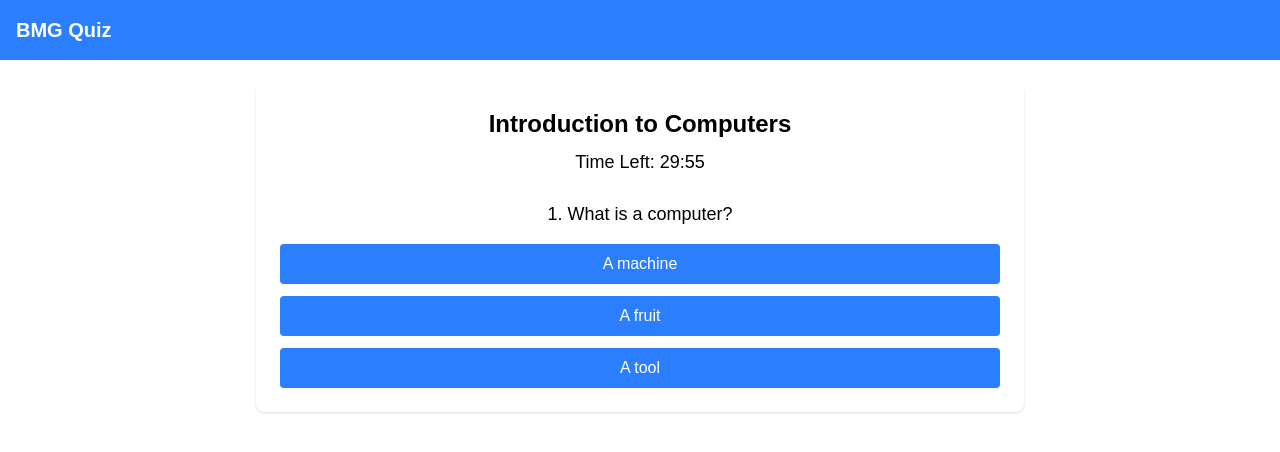
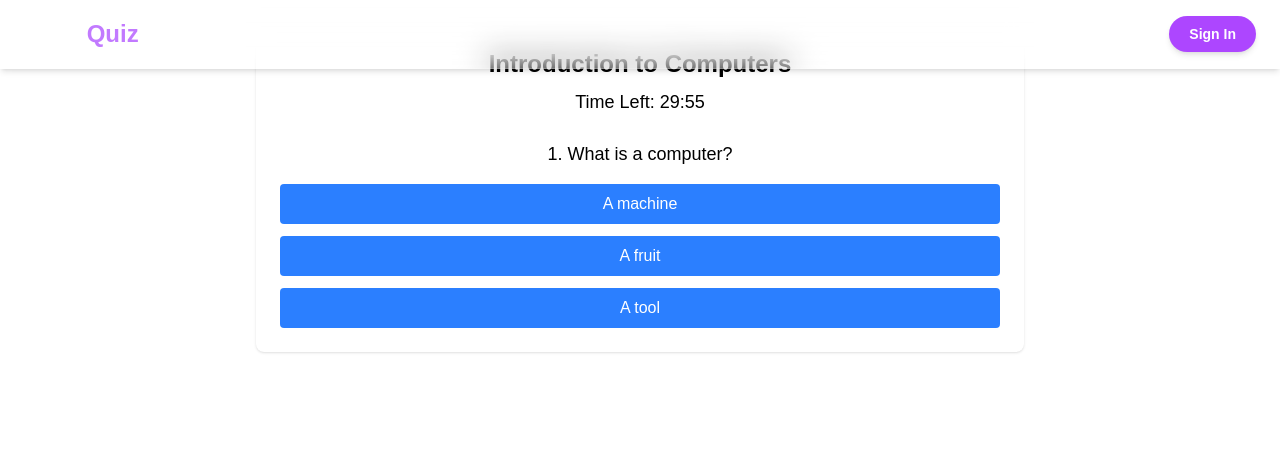
Before and after one commit to rokeowmaster/bmg-exams, a Next.js app: page /quiz in a window 1280 px wide. Shown: the top 452 px of the page. Built offline with nearby package versions, Linux system fonts and the light colour scheme.

Commit message:
6 commit

```diff
--- a/app/layout.js
+++ b/app/layout.js
@@ -1,5 +1,4 @@
 import Navbar from "@/components/Navbar";
-import { ClerkProvider } from "@clerk/nextjs";
 import { Geist, Geist_Mono } from "next/font/google";
 import "./globals.css";
 
@@ -29,9 +28,9 @@ export default function RootLayout({ children }) {
         <link rel="stylesheet" href="https://cdnjs.cloudflare.com/ajax/libs/font-awesome/6.0.0-beta3/css/brands.min.css" />
       </head>
       <body className={`${geistSans.variable} ${geistMono.variable} font-sans bg-gray-100`}>
-        <ClerkProvider publishableKey='pk_test_bWFueS1oZXJtaXQtNTYuY2xlcmsuYWNjb3VudHMuZGV2JA'>
+        {/* <ClerkProvider publishableKey='pk_test_bWFueS1oZXJtaXQtNTYuY2xlcmsuYWNjb3VudHMuZGV2JA'> */}
           {children}
-        </ClerkProvider>
+        {/* </ClerkProvider> */}
         </body>
     </html>
 )}
--- a/app/page.js
+++ b/app/page.js
@@ -1,46 +1,34 @@
 "use client";
-import { ClerkProvider, RedirectToSignIn, useUser } from "@clerk/nextjs";
-import { useEffect, useState } from "react";
+
 import Navbar from "@/components/Navbar";
-import { useRouter } from "next/navigation";
-import { Auth } from "@/components";
 import Link from "next/link";
 
 export default function Layout({ children }) {
-  const [loading, setLoading] = useState(true);
-  const { isSignedIn } = useUser();
-  const router = useRouter();
+  return (
+    <div className="min-h-screen flex flex-col bg-gradient-to-br from-[#1e1e2f] via-[#1b1b2d] to-[#0f0f1f] text-white">
+      <Navbar />
 
-  // Wait for Clerk to be fully loaded
-  useEffect(() => {
-    setLoading(false);
-  }, []);
+      <div className="flex-1 flex items-center justify-center p-6">
+        <div className="w-full max-w-3xl mx-auto bg-white/10 backdrop-blur-lg rounded-3xl p-10 shadow-2xl border border-white/20 transition-all duration-300 ease-in-out hover:shadow-purple-500/30">
+          <div className="text-center">
+            <h1 className="text-5xl font-extrabold text-white drop-shadow-lg mb-6 animate-fade-in">
+              🚀 Welcome to <span className="text-purple-400">BMG Quiz</span>
+            </h1>
 
-  if (loading) {
-    return <p>Loading...</p>;
-  }
+            <p className="text-lg text-gray-200 mb-8 max-w-2xl mx-auto leading-relaxed">
+              Test your skills on Computers, Microsoft Office, and Internet essentials.
+              Sign in and get started with sequential quizzes to earn your digital certificate!
+            </p>
 
-  return (
-
-      <div className="min-h-screen flex flex-col">
-        <Navbar />
-        <div className="flex-1">
-          {isSignedIn ? (
-            <div className="p-6">
-              <div>
-                <div className="flex flex-col items-center justify-center h-screen bg-gradient-to-r from-purple-400 via-pink-500 to-red-500 text-white text-center p-4">
-                  <h1 className="text-4xl font-bold mb-4">Welcome to BMG Quiz</h1>
-                  <p className="mb-6 text-lg max-w-xl">Test your knowledge on Computers, Microsoft Office, and the Internet. Sign in to get started with sequential quizzes and earn your certificate!</p>
-                  <Auth />
-                  <Link href="/quiz" className="mt-6 inline-block bg-white text-purple-600 px-6 py-2 rounded-full text-lg font-semibold hover:bg-gray-200">Start Quiz</Link>
-                </div>
-              </div>
-            </div>
-          ) : (
-            <RedirectToSignIn />
-          )}
+            <Link
+              href="/quiz"
+              className="inline-block bg-purple-500 hover:bg-purple-600 text-white px-8 py-3 rounded-full text-lg font-semibold transition-all duration-200 shadow-md hover:shadow-lg hover:scale-105"
+            >
+              Start Quiz
+            </Link>
+          </div>
         </div>
       </div>
-
+    </div>
   );
 }
--- a/components/Navbar.jsx
+++ b/components/Navbar.jsx
@@ -1,13 +1,34 @@
-import { UserButton } from "@clerk/nextjs";
 import Link from "next/link";
 
 export default function Navbar() {
   return (
-    <nav className="bg-blue-500 p-4 flex justify-between text-white">
-      <Link href="/">
-      <h1 className="text-xl font-bold">BMG Quiz</h1>
-      </Link>
-      <UserButton afterSignOutUrl="/" />
+    <nav className="w-full fixed top-0 mb-6 z-50 backdrop-blur-lg bg-white/10 border-b border-white/20 shadow-md">
+      <div className="max-w-7xl mx-auto px-6 py-4 flex justify-between items-center">
+        <Link href="/" className="text-2xl font-bold text-white hover:text-purple-300 transition-colors duration-200">
+          BMG<span className="text-purple-400"> Quiz</span>
+        </Link>
+
+        <div className="space-x-6 hidden sm:flex">
+          <Link
+            href="/about"
+            className="text-white/80 hover:text-white transition duration-200 font-medium"
+          >
+            About
+          </Link>
+          <Link
+            href="/dashboard"
+            className="text-white/80 hover:text-white transition duration-200 font-medium"
+          >
+            Dashboard
+          </Link>
+          <Link
+            href="/sign-in"
+            className="bg-purple-500 hover:bg-purple-600 text-white px-5 py-2 rounded-full text-sm font-semibold shadow-md transition-all duration-200"
+          >
+            Sign In
+          </Link>
+        </div>
+      </div>
     </nav>
   );
 }
--- a/middleware.js
+++ /dev/null
@@ -1,10 +0,0 @@
-// middleware.ts
-import { authMiddleware } from "@clerk/nextjs";
-
-export default authMiddleware({
-  publicRoutes: ["/", "/about"], // Add your public routes here
-});
-
-export const config = {
-  matcher: ["/((?!_next|.*\\..*).*)", "/(api|trpc)(.*)"], // simpler matcher
-};
```
